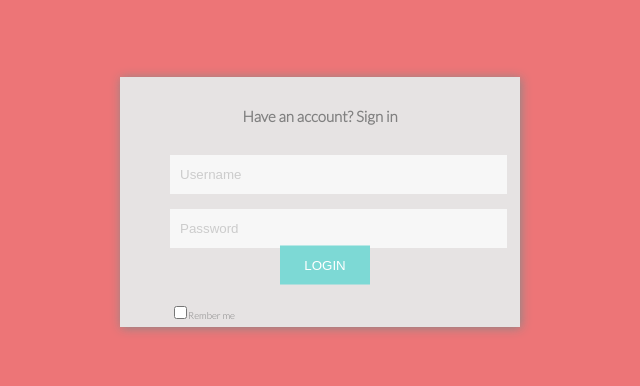
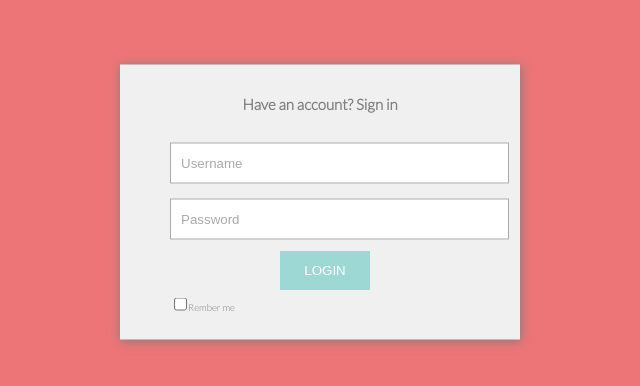
Before and after one commit to oudsemam/unit0, a plain HTML site: page ExerciseOneRed/index.html in a window 1280 px wide. Shown: the part 298-684 px from the top of the page, without its empty margins (420-1060 px from the left). Drawn offline with Linux system fonts and the light colour scheme.

Commit message:
change grey colors

```diff
--- a/ExerciseOneRed/index.html
+++ b/ExerciseOneRed/index.html
@@ -22,7 +22,6 @@
           type="Username"
           id="Username"
           placeholder="Username"
-          name="Username"
         />
       </div>
 
@@ -36,7 +35,7 @@
 
       <div class="check">
         <input type="checkbox" placeholder="Remember me" />
-        <span>Rember me</span>
+        <label>Rember me</label>
       </div>
     </div>
   </body>
--- a/ExerciseOneRed/styles.css
+++ b/ExerciseOneRed/styles.css
@@ -6,16 +6,16 @@ body {
 
 /*created grey box around login info*/
 .optionOne {
-    background-color: #e6e3e3;
-    color: gray;
-    height: 250px;
+    background-color: #f0f0f0;
+    color: #7E7E7E;
+    height: 275px;
     width: 400px;
     position: fixed;
-    box-shadow: 1px 1px 10px #888888;
+    box-shadow: 1px 1px 10px #7e7e7e;
     margin: 100px;
     top: 50%;
     left: 50%;
-    transform: translate(-50%,-50%);
+    transform: translate(-50%, -50%);
 }
 
 h1 {
@@ -27,13 +27,13 @@ h1 {
 input {
     padding: 12px 150px 12px 10px;
     box-sizing: border-box;
-    background-color: #f7f7f7;
-    border: none;
+    background-color: #ffffff;
+    border: 1px #AAAAAA solid;
 }
 
 /*allows for changing the input placeholder text color*/
 input::placeholder {
-    color: #cccccc;
+    color: #aaaaaa;
 }
 
 /*changing the size and position*/
@@ -55,7 +55,7 @@ input::placeholder {
 
 /*changing button aspects first size and color .login is for position*/
 button {
-    background-color: #7dd9d5;
+    background-color: #9dd8d4;
     position: relative;
     text-align: center;
     color: white;
@@ -73,10 +73,15 @@ button {
 }
 
 /*changing wording next to check box .check is changing position*/
-span {
+label {
     display: inline;
     font-size: 60%;
     margin-left: -5px;
+}
+
+input [type="checkbox"] {
+    background: white;
+    border: #aaaaaa 1px solid;
 }
 
 .check {
```
